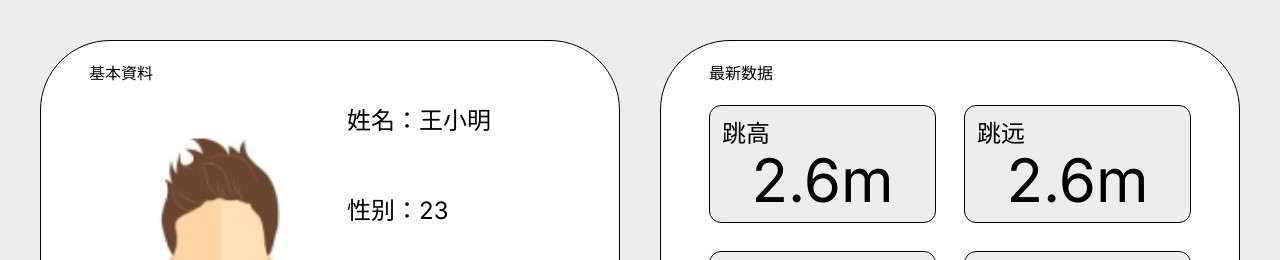
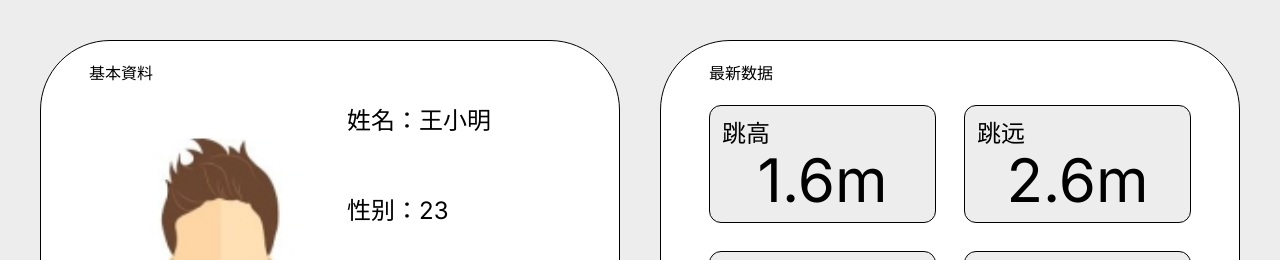
Before and after one commit to skyddyyu/excite-demo, a Next.js app: page / in a window 1280 px wide. Shown: the top 260 px of the page. Built offline with nearby package versions, Linux system fonts and the light colour scheme.

Commit message:
chore: 错误字段调整

```diff
--- a/app/components/LatestDataSection/index.tsx
+++ b/app/components/LatestDataSection/index.tsx
@@ -10,7 +10,7 @@ const LatestDataSection = () => {
         <div className={'border border-solid border-black rounded-[70px] py-5 px-12 bg-white flex flex-col'}>
             <h1 className="mb-5">最新数据</h1>
             <div className="flex-1 overflow-hidden h-full grid grid-cols-2 grid-rows-2 gap-7 ">
-                <LatestItem title={'跳高'} value={jumpMeter[jumpMeter.length - 1].score}/>
+                <LatestItem title={'跳高'} value={jumpHeight[jumpHeight.length - 1].score}/>
                 <LatestItem title={'跳远'} value={jumpMeter[jumpMeter.length - 1].score}/>
                 <LatestItem title={'100米短跑'} value={shortRun[shortRun.length - 1].score}/>
                 <LatestItem title={'1600米长跑'} value={longRun[longRun.length - 1].score}/>
--- a/app/data/checkUp.ts
+++ b/app/data/checkUp.ts
@@ -1,12 +1,11 @@
-// 跳高数据
-
 interface ScoreItem {
     date: string,
     time: string,
     score: string,
 }
 
-const jumpHeight = [
+// 跳高数据
+const jumpHeight:ScoreItem[] = [
     {date: '2019-06-18', time: '15:34', score: '1.7m'},
     {date: '2019-06-10', time: '15:34', score: '1.5m'},
     {date: '2019-06-1', time: '15:34', score: '1.4m'},
@@ -14,7 +13,7 @@ const jumpHeight = [
 ]
 
 // 跳远数据
-const jumpMeter = [
+const jumpMeter:ScoreItem[] = [
     {date: '2024-06-18', time: '15:34', score: '2m'},
     {date: '2023-06-10', time: '15:34', score: '2.2m'},
     {date: '2022-06-1', time: '15:34', score: '2.1m'},
@@ -22,7 +21,7 @@ const jumpMeter = [
 ]
 
 // 100米短跑数据
-const shortRun = [
+const shortRun:ScoreItem[] = [
     {date: '2024-06-18', time: '15:34', score: '14.5s'},
     {date: '2023-06-10', time: '15:34', score: '14.2s'},
     {date: '2022-06-1', time: '15:34', score: '14.3s'},
@@ -31,7 +30,7 @@ const shortRun = [
 
 
 // 1600米长跑数据
-const longRun = [
+const longRun:ScoreItem[] = [
     {date: '2024-06-18', time: '15:34', score: '2m'},
     {date: '2023-06-10', time: '15:34', score: '2.2m'},
     {date: '2022-06-1', time: '15:34', score: '2.1m'},
```
